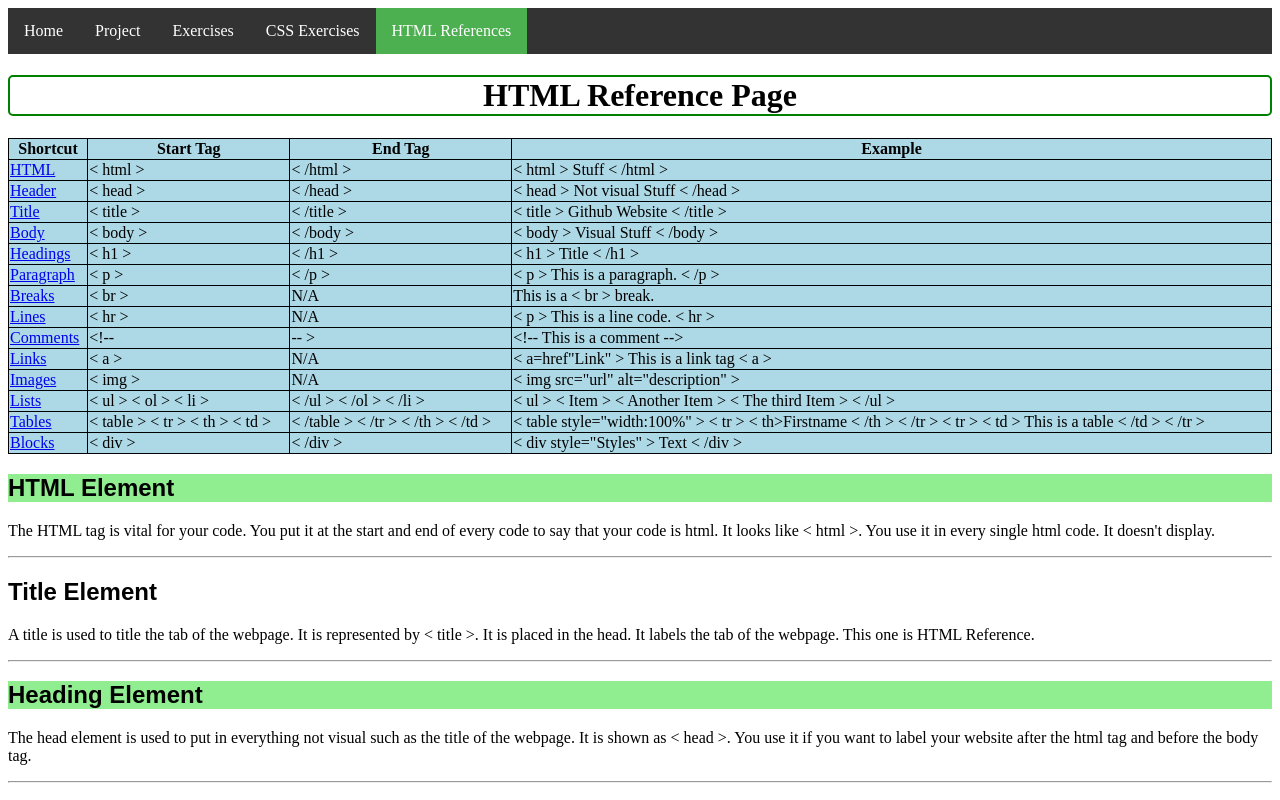
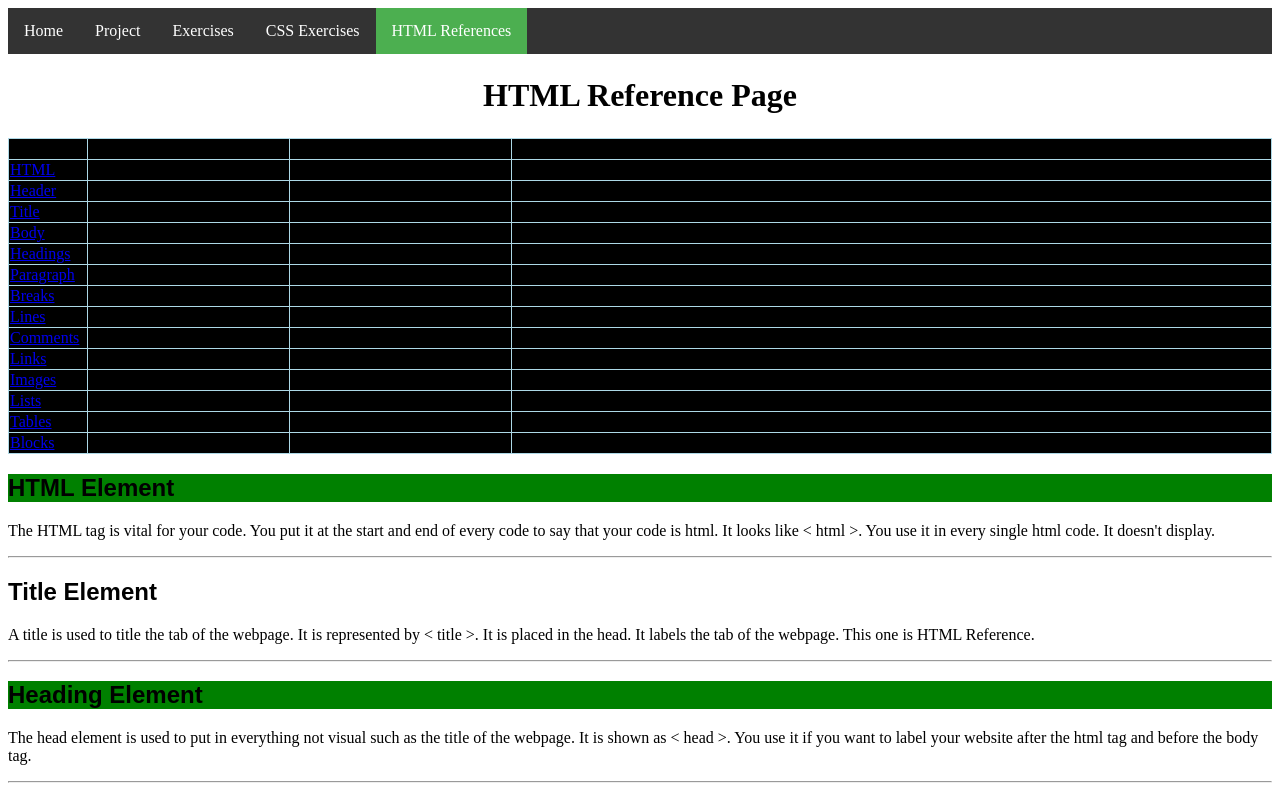
Before and after one commit to saltio6274/saltio6274.github.io, a plain HTML site: page html-reference/index.html in a window 1280 px wide. Shown: the top 800 px of the page. Drawn offline with Linux system fonts and the light colour scheme.

Commit message:
Update index.css

```diff
--- a/html-reference/index.css
+++ b/html-reference/index.css
@@ -4,8 +4,8 @@ table {
 }
 
 table, th, td {
-    border: 1px solid black;
-    background-color: lightblue;
+    border: 1px solid lightblue;
+    background-color: black;
 }
 
 h2 {
@@ -13,15 +13,15 @@ h2 {
 }
 
 .list {
-    background-color: white;
+    background-color: lightgreen;
 }
 
 .center {
-    border: 2px solid green;
+    border: 2px solid white;
     border-radius: 5px;
     text-align: center;
 }
 
 .ap {
-    background-color: lightgreen;
+    background-color: green;
 }
```
